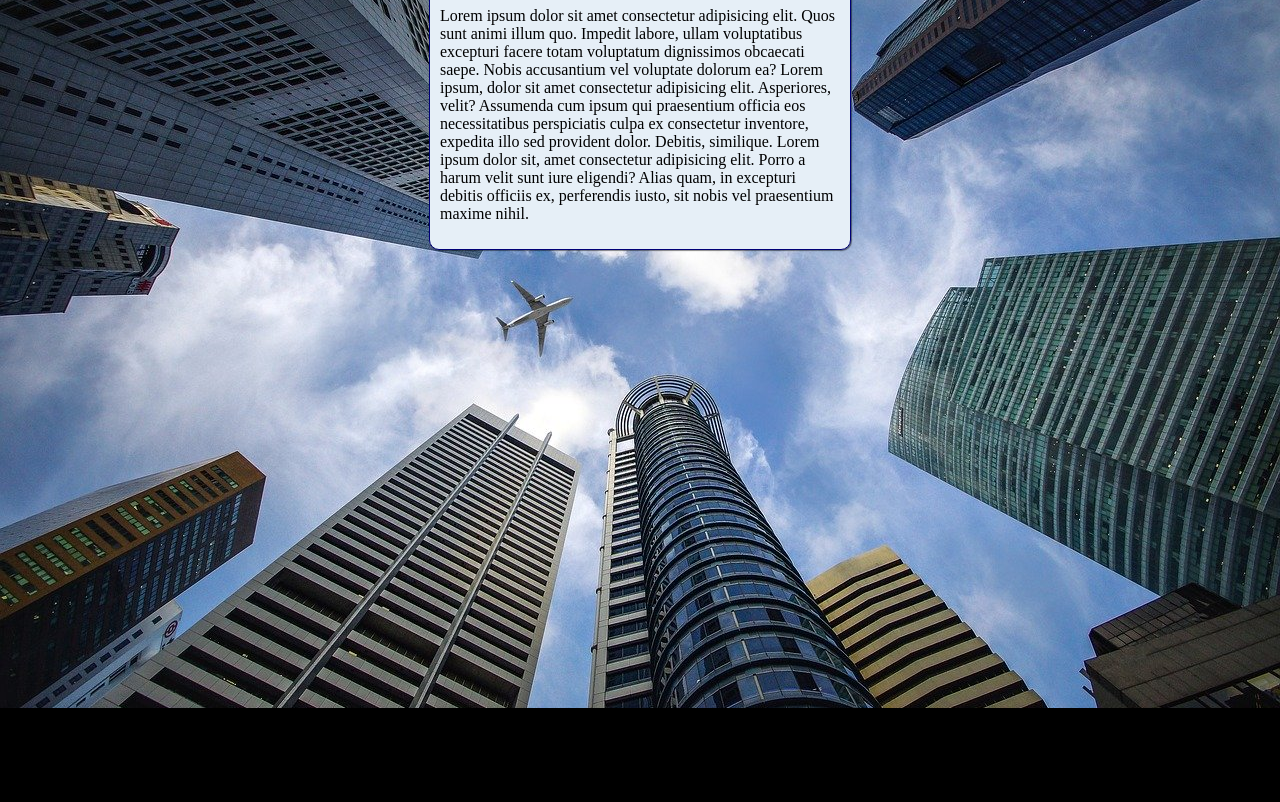
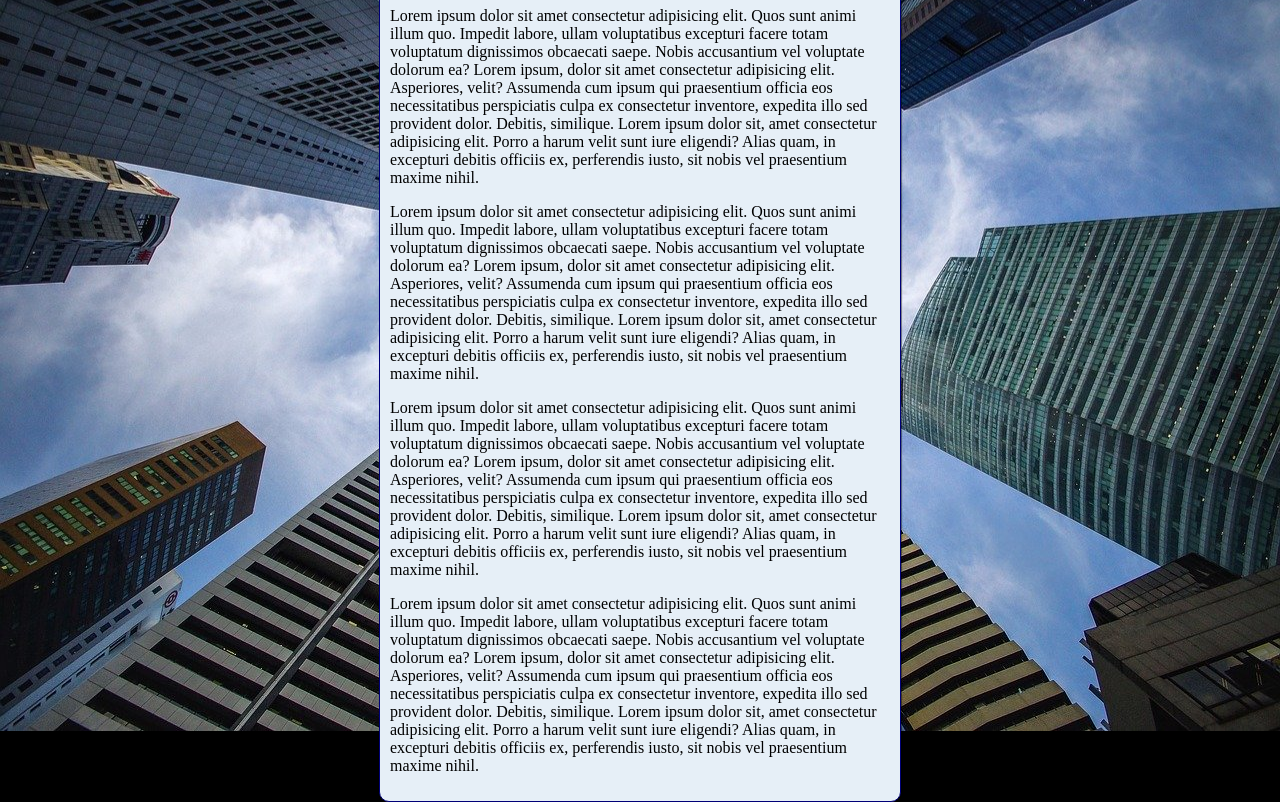
Before and after one commit to wilgregorioo/html-css, a plain HTML site: page exercícios/ex022/fundo006.html in a window 1280 px wide. Shown: the part 92-894 px from the top of the page. Before the commit the page ends 800 px from the top, so only its background shows below. Drawn offline with Linux system fonts and the light colour scheme.

Commit message:
Update fundo006.html

```diff
--- a/exercícios/ex022/fundo006.html
+++ b/exercícios/ex022/fundo006.html
@@ -6,16 +6,14 @@
     <title>Document</title>
     <style>
         body {
-            background-color: black;
-            background-image: url('imagens/wallpaper002.jpg');
-            background-position: center top;
-            background-repeat: no-repeat;
+            height: 97vh;
             background-size: cover;
+            background: black url('imagens/wallpaper002.jpg') center center no-repeat fixed;
         }
 
         main {
             background-color: rgb(230, 239, 247);
-            width: 400px;
+            max-width: 500px;
             margin: auto;
             padding: 10px;
             border: 0.5px solid rgb(0, 0, 119);
@@ -28,6 +26,9 @@
     <main>
         <h1>Teste de Imagem de Fundo</h1>
         <p>Lorem ipsum dolor sit amet consectetur adipisicing elit. Quos sunt animi illum quo. Impedit labore, ullam voluptatibus excepturi facere totam voluptatum dignissimos obcaecati saepe. Nobis accusantium vel voluptate dolorum ea? Lorem ipsum, dolor sit amet consectetur adipisicing elit. Asperiores, velit? Assumenda cum ipsum qui praesentium officia eos necessitatibus perspiciatis culpa ex consectetur inventore, expedita illo sed provident dolor. Debitis, similique. Lorem ipsum dolor sit, amet consectetur adipisicing elit. Porro a harum velit sunt iure eligendi? Alias quam, in excepturi debitis officiis ex, perferendis iusto, sit nobis vel praesentium maxime nihil.</p>
+        <p>Lorem ipsum dolor sit amet consectetur adipisicing elit. Quos sunt animi illum quo. Impedit labore, ullam voluptatibus excepturi facere totam voluptatum dignissimos obcaecati saepe. Nobis accusantium vel voluptate dolorum ea? Lorem ipsum, dolor sit amet consectetur adipisicing elit. Asperiores, velit? Assumenda cum ipsum qui praesentium officia eos necessitatibus perspiciatis culpa ex consectetur inventore, expedita illo sed provident dolor. Debitis, similique. Lorem ipsum dolor sit, amet consectetur adipisicing elit. Porro a harum velit sunt iure eligendi? Alias quam, in excepturi debitis officiis ex, perferendis iusto, sit nobis vel praesentium maxime nihil.</p>
+        <p>Lorem ipsum dolor sit amet consectetur adipisicing elit. Quos sunt animi illum quo. Impedit labore, ullam voluptatibus excepturi facere totam voluptatum dignissimos obcaecati saepe. Nobis accusantium vel voluptate dolorum ea? Lorem ipsum, dolor sit amet consectetur adipisicing elit. Asperiores, velit? Assumenda cum ipsum qui praesentium officia eos necessitatibus perspiciatis culpa ex consectetur inventore, expedita illo sed provident dolor. Debitis, similique. Lorem ipsum dolor sit, amet consectetur adipisicing elit. Porro a harum velit sunt iure eligendi? Alias quam, in excepturi debitis officiis ex, perferendis iusto, sit nobis vel praesentium maxime nihil.</p>
+        <p>Lorem ipsum dolor sit amet consectetur adipisicing elit. Quos sunt animi illum quo. Impedit labore, ullam voluptatibus excepturi facere totam voluptatum dignissimos obcaecati saepe. Nobis accusantium vel voluptate dolorum ea? Lorem ipsum, dolor sit amet consectetur adipisicing elit. Asperiores, velit? Assumenda cum ipsum qui praesentium officia eos necessitatibus perspiciatis culpa ex consectetur inventore, expedita illo sed provident dolor. Debitis, similique. Lorem ipsum dolor sit, amet consectetur adipisicing elit. Porro a harum velit sunt iure eligendi? Alias quam, in excepturi debitis officiis ex, perferendis iusto, sit nobis vel praesentium maxime nihil.</p>
     </main>
 </body>
 </html>
```
